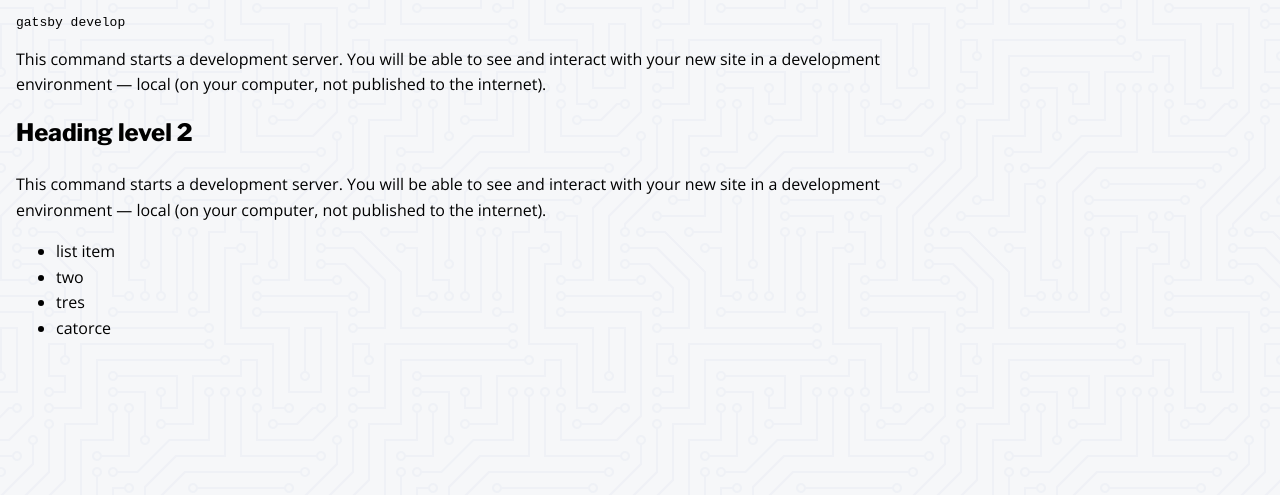
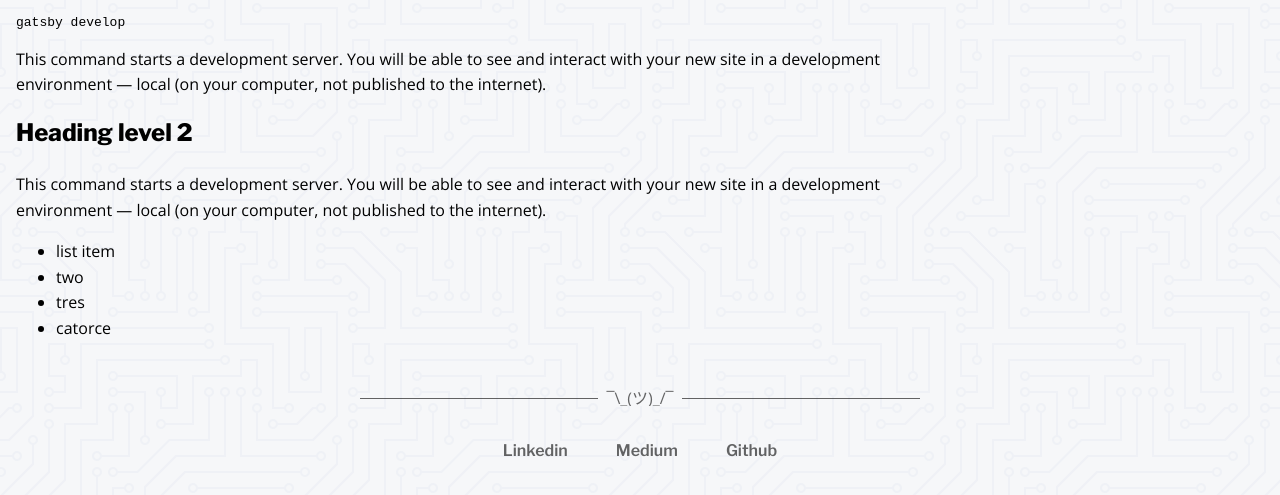
Before and after one commit to kcmr/portfolio-site, a Gatsby site: page /projects/code-sample/ in a window 1280 px wide. Shown: the part 233-728 px from the top of the page. Built offline with nearby package versions, Linux system fonts and the light colour scheme; Gatsby itself is replaced by a stand-in of ours; some packages are replaced by stand-ins of ours; code samples lack their colours.

Commit message:
add footer and social links

```diff
--- a/src/components/Header.module.scss
+++ b/src/components/Header.module.scss
@@ -9,13 +9,13 @@
 .image {
   flex: none;
   margin-right: grid-units(2);
-  width: #{rem(60)};
-  height: #{rem(60)};
+  width: rem(60);
+  height: rem(60);
   border-radius: 4px;
 
   @include mq($from: small) {
-    width: #{rem(80)};
-    height: #{rem(80)};
+    width: rem(80);
+    height: rem(80);
   }
 }
 
--- a/src/components/Layout.js
+++ b/src/components/Layout.js
@@ -1,6 +1,7 @@
 import React from "react"
 import { useStaticQuery, graphql } from "gatsby"
 import Header from "./Header"
+import SocialLinks from "./SocialLinks"
 import styles from "./Layout.module.scss"
 import gridStyles from "../styles/grid-layout.module.scss"
 
@@ -24,6 +25,7 @@ export default ({ children }) => {
   )
 
   return (
+    <React.Fragment>
       <div className={classNames(styles.root, gridStyles.grid)}>
         <div className={gridStyles.header}>
           <Header
@@ -34,5 +36,11 @@ export default ({ children }) => {
         </div>
         {children}
       </div>
+
+      <div className={styles.footer}>
+        <hr />
+        <SocialLinks />
+      </div>
+    </React.Fragment>
   )
 }
--- a/src/components/Layout.module.scss
+++ b/src/components/Layout.module.scss
@@ -3,10 +3,18 @@
 .root {
   max-width: grid-units(160); // 1280px
   margin: 0 auto;
-  padding: var(--vertical-margin-x-large) grid-units(2);
+  padding: var(--vertical-space-x-large) grid-units(2) 0;
   box-sizing: border-box;
 
   @include mq($from: x-large) {
     transform: translateX(grid-units(-6));
   }
 }
+
+.footer {
+  padding: var(--vertical-space-x-large) grid-units(2);
+
+  hr {
+    margin-bottom: var(--vertical-space-x-large);
+  }
+}
--- /dev/null
+++ b/src/components/SocialLinks.js
@@ -0,0 +1,40 @@
+import React from "react"
+import githubIcon from "@iconify/icons-simple-icons/github"
+import mediumIcon from "@iconify/icons-simple-icons/medium"
+import linkedinIcon from "@iconify/icons-simple-icons/linkedin"
+import { Icon } from "@iconify/react"
+import styles from "./SocialLinks.module.scss"
+
+const items = [
+  {
+    link: "https://www.linkedin.com/in/kuscamara/",
+    text: "Linkedin",
+    icon: linkedinIcon,
+  },
+  {
+    link: "http://medium.com/@usepotatoes",
+    text: "Medium",
+    icon: mediumIcon,
+  },
+  {
+    link: "https://github.com/kcmr",
+    text: "Github",
+    icon: githubIcon,
+  },
+]
+
+const listItem = (props, index) => (
+  <li className={styles.item} key={index}>
+    <a
+      className={styles.link}
+      href={props.link}
+      rel="noopener noreferrer"
+      target="_blank"
+    >
+      <Icon icon={props.icon} width="24px" className={styles.icon} />
+      <span>{props.text}</span>
+    </a>
+  </li>
+)
+
+export default () => <ul className={styles.root}>{items.map(listItem)}</ul>
--- /dev/null
+++ b/src/components/SocialLinks.module.scss
@@ -0,0 +1,34 @@
+@import "../styles/utils";
+
+.root {
+  display: flex;
+  justify-content: center;
+  margin: 0;
+  padding: 0;
+  list-style: none;
+}
+
+.item {
+  font-family: var(--font-stack-sans-heading);
+  font-weight: var(--font-weight-medium-heading);
+  margin: 0 grid-units(3);
+}
+
+.link {
+  display: flex;
+  flex-direction: column;
+  align-items: center;
+  color: var(--color-gray-dark);
+
+  &:hover {
+    color: var(--color-accent);
+
+    .icon {
+      color: var(--color-neutral-dark);
+    }
+  }
+}
+
+.icon {
+  margin-bottom: grid-units(1);
+}
--- a/src/pages/index.js
+++ b/src/pages/index.js
@@ -53,9 +53,9 @@ export default ({ data }) => {
         </SidebarBlock>
         <SidebarBlock title="Me in 3 years…">
           <p>
-            I don't like to manage people. I hope to be a better and more
-            experienced developer that can solve problems in simpler ways and
-            take better decisions.
+            I hope to be a better and more experienced developer that can solve
+            problems in simpler ways and take better decisions. In other words,
+            I don't like to manage people.
           </p>
         </SidebarBlock>
         <SidebarBlock title="Near goals">
--- a/src/styles/global.scss
+++ b/src/styles/global.scss
@@ -1,6 +1,8 @@
 @import "utils";
 
 html {
+  --grid-size: #{rem(8)};
+
   --color-blue: #067cca;
   --color-accent: var(--color-blue);
 
@@ -31,10 +33,8 @@ html {
 
   --line-height: 1.6;
 
-  --grid-size: #{rem(8)};
-
-  --vertical-margin-x-large: #{grid-units(4)};
-  --vertical-margin-large: #{grid-units(4)};
+  --vertical-space-x-large: #{grid-units(4)};
+  --vertical-space-large: #{grid-units(4)};
 
   @include mq($from: small) {
     --font-size-large-copy: #{rem(20)}; // quotes, jumbo
@@ -43,8 +43,8 @@ html {
   }
 
   @include mq($from: large) {
-    --vertical-margin-x-large: #{grid-units(8)};
-    --vertical-margin-large: #{grid-units(5.5)};
+    --vertical-space-x-large: #{grid-units(8)};
+    --vertical-space-large: #{grid-units(5.5)};
   }
 }
 
@@ -91,3 +91,35 @@ h3 {
   font-weight: var(--font-weight-medium-heading);
   margin-bottom: grid-units(1);
 }
+
+hr {
+  display: flex;
+  flex-direction: column;
+  align-items: center;
+  width: 100%;
+  height: 1.05rem;
+  margin: 0;
+  border: 0;
+  position: relative;
+  color: var(--color-gray-dark);
+  font-weight: var(--font-weight-regular-copy);
+
+  &::before {
+    content: "";
+    margin: 0.5rem auto 0;
+    width: 100%;
+    height: 1px;
+    max-width: grid-units(70);
+    background-color: currentColor;
+  }
+
+  &::after {
+    content: "¯\\_(ツ)_/¯";
+    position: absolute;
+    top: 0;
+    text-align: center;
+    background-color: var(--color-gray-light);
+    padding: 0 grid-units(1);
+    line-height: 1;
+  }
+}
--- a/src/styles/grid-layout.module.scss
+++ b/src/styles/grid-layout.module.scss
@@ -3,7 +3,7 @@
 @include mq($from: medium) {
   .grid {
     display: grid;
-    grid-template-columns: 1fr #{rem(292)};
+    grid-template-columns: 1fr rem(292);
     grid-template-rows: auto;
     grid-template-areas:
       "header header"
```
Also changed, not shown: src/pages/index.module.scss (+5 -8 lines). Lines whose indentation alone changed are shown as unchanged.
